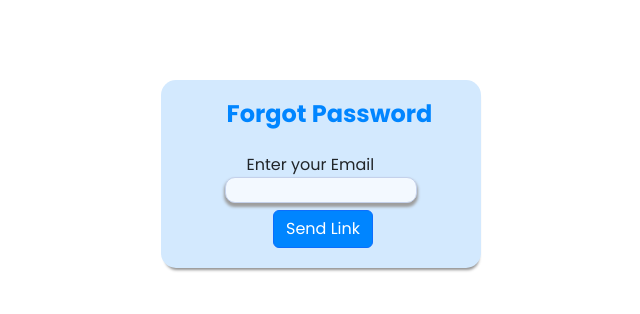
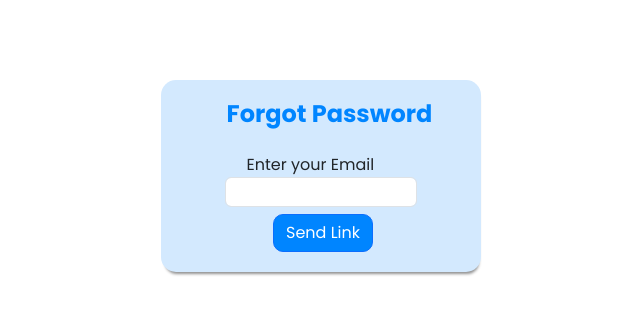
Before and after one commit to isuruij/TaxComputationSystem-FrontEnd, a React (Vite) app: page /forgotpassword in a window 1280 px wide. Shown: the top 314 px of the page, without its empty margins (287-927 px from the left). Built offline with nearby package versions, Linux system fonts and the light colour scheme.

Commit message:
Update button and input styles in multiple components

```diff
--- a/src/components/user/ForgetPassword/ForgetPassword.jsx
+++ b/src/components/user/ForgetPassword/ForgetPassword.jsx
@@ -66,17 +66,18 @@ function ForgetPassword() {
               required
               style={{
                 width: "15vw",
-                fontSize: "15px",
-                height: "26px",
-                outline: "none",
-                background: "#f3f9ff",
-                color: "#000000",
-                border: "1px solid #C4D1EB",
-                borderRadius: "10px",
-                boxShadow: "0px 3px 3px 1px #9D9D9D",
-                transition: ".3s ease",
+                height:"30px"
+                // fontSize: "15px",
+                // height: "26px",
+                // outline: "none",
+                // background: "#f3f9ff",
+                // color: "#000000",
+                // border: "1px solid #C4D1EB",
+                // borderRadius: "10px",
+                // boxShadow: "0px 3px 3px 1px #9D9D9D",
+                // transition: ".3s ease",
               }}
-              className="login-input"
+              className="login-input form-control"
               type="email"
               id="exampleInputEmail1"
               placeholder=""
@@ -92,7 +93,7 @@ function ForgetPassword() {
         <button
             type="submit"
             className="btn btn-primary"
-            style={{ marginTop: "3%", marginLeft: "30%" }}
+            style={{borderRadius:"10px" ,marginTop: "3%", marginLeft: "30%" }}
             disabled={loading}
           >
             {loading ? (
--- a/src/components/user/PersonalDetails/SignupPersonalDetails.jsx
+++ b/src/components/user/PersonalDetails/SignupPersonalDetails.jsx
@@ -172,9 +172,8 @@ function SignupPersonalDetails() {
             />
           </div>
         </div>
-
+        <br></br>
         <label className="lables">Contact Numbers</label>
-        <br></br>
         <br></br>
         <div className="form-group contact">
           <label className="lables">Mobile</label>
@@ -192,7 +191,7 @@ function SignupPersonalDetails() {
         </div>
 
         <div className="form-group contact">
-          <label className="lables">Office</label>
+          <label className="lables">Office </label>
           <div className="custom_input">
             <input
               className="details-input form-control"
--- a/src/components/user/PersonalDetails/UpdatePersonalDetails.jsx
+++ b/src/components/user/PersonalDetails/UpdatePersonalDetails.jsx
@@ -101,15 +101,14 @@ function UpdatePersonalDetails() {
           padding: "20px 40px",
           backgroundColor: "#D3E9FE",
           width: "78vw",
-
           boxShadow: "1px 5px 3px -3px rgba(0,0,0,0.44)",
         }}
       >
-        <div className="updatePersonalDetails" style={{ marginLeft: "1vw" }}>
+        <div className="updatePersonalDetails" style={{ marginLeft: "5vw" }}>
           <h2
             style={{
               marginBottom: "1%",
-              marginLeft: "19vw",
+              marginLeft: "15vw",
               color: "#0085FF",
               fontWeight: "bold",
             }}
@@ -242,7 +241,9 @@ function UpdatePersonalDetails() {
               className="contactSection"
               style={{ marginLeft: "10vw", marginTop: "5vh" }}
             >
-              {/* <label className="lables">Contact Numbers</label> */}
+              <label className="lables">Contact Numbers</label>
+              <br></br>
+              <br></br>
               <div className="form-group contact">
                 <label className="lables">Mobile</label>
                 <div className="custom_input">
@@ -292,7 +293,10 @@ function UpdatePersonalDetails() {
 
           <div className="signup" style={{ display: "flex" }}>
             <>
-              <Button style={{ borderRadius:"10px",marginLeft: "50vw" }} onClick={handleShow}>
+              <Button
+                style={{ borderRadius: "10px", marginLeft: "50vw" }}
+                onClick={handleShow}
+              >
                 Update
               </Button>
 
--- a/src/components/user/ResetPassword/ResetPassword.jsx
+++ b/src/components/user/ResetPassword/ResetPassword.jsx
@@ -98,15 +98,15 @@ function ResetPassword() {
                     width: "15vw",
                     fontSize: "15px",
                     height: "26px",
-                    outline: "none",
-                    background: "#f3f9ff",
-                    color: "#000000",
-                    border: "1px solid #C4D1EB",
-                    borderRadius: "10px",
-                    boxShadow: "0px 3px 3px 1px #9D9D9D",
-                    transition: ".3s ease",
+                    // outline: "none",
+                    // background: "#f3f9ff",
+                    // color: "#000000",
+                    // border: "1px solid #C4D1EB",
+                    // borderRadius: "10px",
+                    // boxShadow: "0px 3px 3px 1px #9D9D9D",
+                    // transition: ".3s ease",
                   }}
-                  className="login-input"
+                  className="login-input form-control"
                   type="password"
                   id="exampleInputEmail1"
                   placeholder=""
@@ -120,7 +120,7 @@ function ResetPassword() {
             <button
               type="submit"
               className="btn btn-primary"
-              style={{ marginTop: "3%", marginLeft: "30%" }}
+              style={{borderRadius:"10px", marginTop: "3%", marginLeft: "30%" }}
               disabled={loading}
             >
               {loading ? (
--- a/src/components/user/Settings/IncomeDetails.jsx
+++ b/src/components/user/Settings/IncomeDetails.jsx
@@ -7,7 +7,6 @@ import Cookies from "js-cookie";
 import { jwtDecode } from "jwt-decode";
 import Button from "react-bootstrap/Button";
 import Modal from "react-bootstrap/Modal";
-
 
 function Incomedetails() {
   const base_url = import.meta.env.VITE_APP_BACKEND_URL;
@@ -90,6 +89,7 @@ function Incomedetails() {
           boxShadow: "1px 5px 3px -3px rgba(0,0,0,0.44)",
         }}
       >
+        <div style={{marginLeft:"5vw"}}>
           <h2
             style={{
               marginBottom: "1%",
@@ -107,6 +107,7 @@ function Incomedetails() {
             <label className="lables">Employement Income (LKR)</label>
             <div className="custom_input">
               <input
+                style={{width:"30vw"}}
                 className="details-input form-control"
                 type="number"
                 defaultValue={userData.employmentIncome}
@@ -121,6 +122,7 @@ function Incomedetails() {
             <label className="lables">Investment Income (LKR)</label>
             <div className="custom_input">
               <input
+              style={{width:"30vw"}}
                 className="details-input form-control"
                 type="number"
                 defaultValue={userData.investmentIncome}
@@ -135,6 +137,7 @@ function Incomedetails() {
             <label className="lables">Business income (LKR)</label>
             <div className="custom_input">
               <input
+              style={{width:"30vw"}}
                 className="details-input form-control"
                 type="number"
                 defaultValue={userData.businessIncome}
@@ -149,6 +152,7 @@ function Incomedetails() {
             <label className="lables">Other income (LKR)</label>
             <div className="custom_input">
               <input
+              style={{width:"30vw"}}
                 className="details-input form-control"
                 type="number"
                 defaultValue={userData.otherIncome}
@@ -160,7 +164,10 @@ function Incomedetails() {
           </div>
           <br></br>
 
-        <Button style={{borderRadius:"10px", marginLeft: "50vw" }} onClick={handleShow}>
+          <Button
+            style={{ borderRadius: "10px", marginLeft: "50vw" }}
+            onClick={handleShow}
+          >
             Update
           </Button>
 
@@ -180,6 +187,7 @@ function Incomedetails() {
           </Modal>
           <br></br>
           <br></br>
+        </div>
       </form>
     </div>
   );
```
Also changed, not shown: src/components/user/PersonalDetails/PersonalDetails.css (+6 -15 lines). Lines whose indentation alone changed are shown as unchanged.
